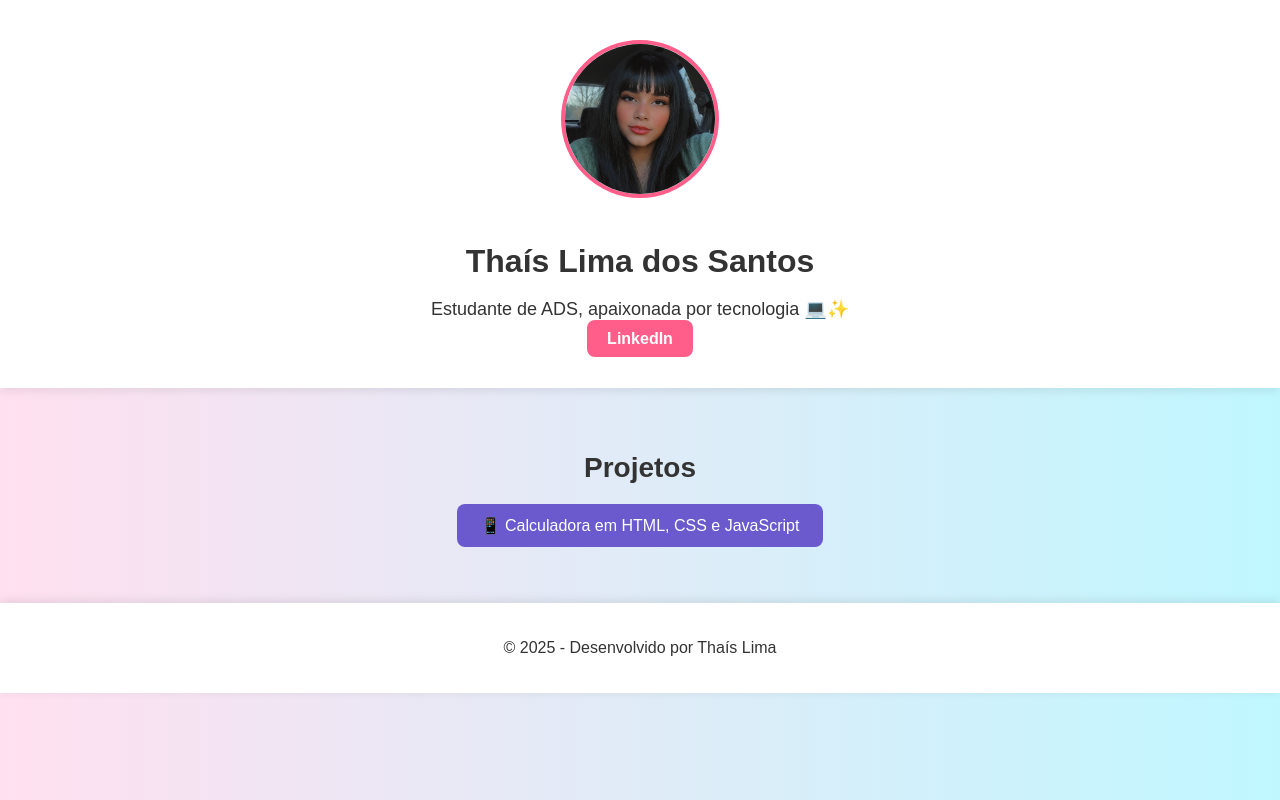
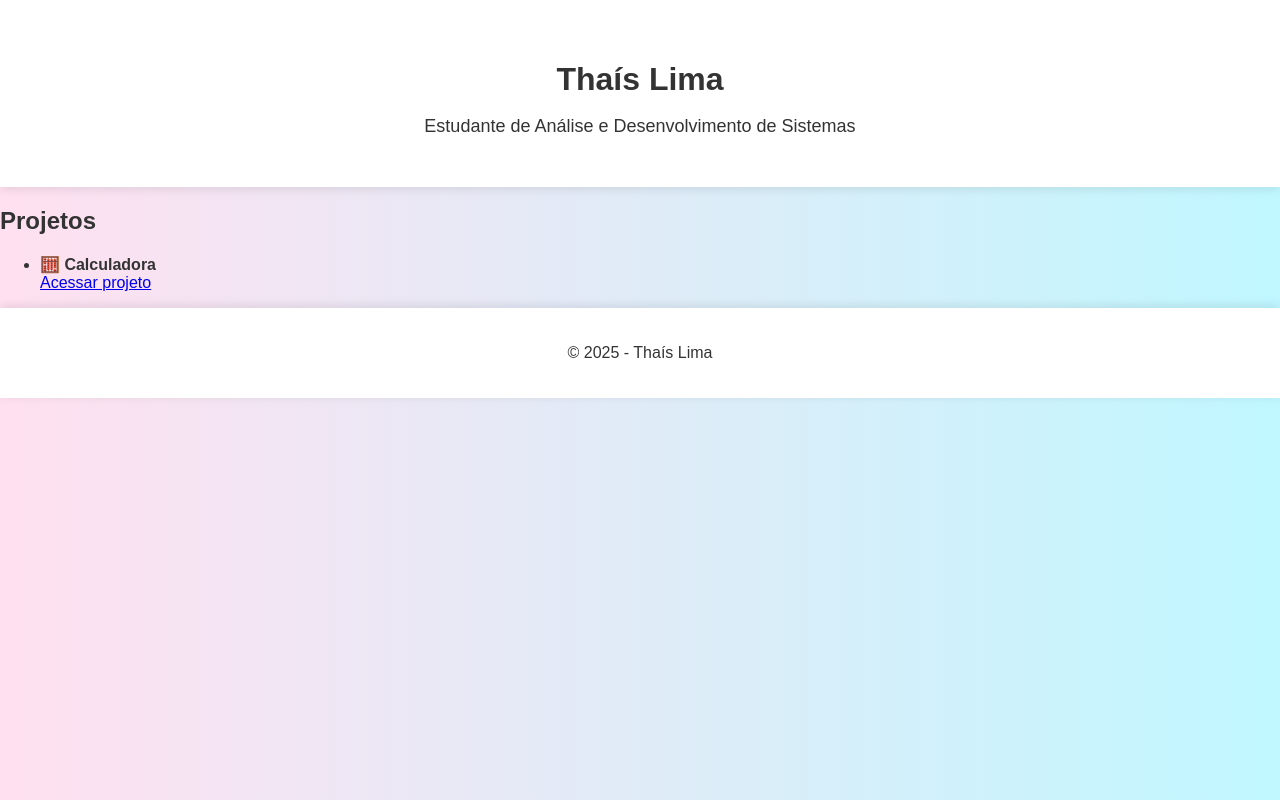
Before and after one commit to Thaislima339/portfolio, a plain HTML site: page index.html in a window 1280 px wide. Drawn offline with Linux system fonts and the light colour scheme.

Commit message:
adicionando link da calculadora

```diff
--- a/index.html
+++ b/index.html
@@ -2,30 +2,34 @@
 <html lang="pt-br">
 <head>
   <meta charset="UTF-8">
-  <title>Thaís Lima - Portfólio</title>
+  <title>Portfólio - Thaís Lima</title>
   <link rel="stylesheet" href="style.css">
 </head>
 <body>
+
   <header>
-    <img src="foto.jpg" alt="Foto de Thaís Lima" class="foto-perfil">
-    <h1>Thaís Lima dos Santos</h1>
-    <p>Estudante de ADS, apaixonada por tecnologia 💻✨</p>
-    <a href="https://www.linkedin.com/in/thais-lima-0a1787210" target="_blank">LinkedIn</a>
+    <h1>Thaís Lima</h1>
+    <p>Estudante de Análise e Desenvolvimento de Sistemas</p>
   </header>
 
-  <section id="projetos">
+  <main>
+    <section>
       <h2>Projetos</h2>
       <ul>
         <li>
-        <a href="https://thaislima.github.io/calculadora" target="_blank">
-          📱 Calculadora em HTML, CSS e JavaScript
+          <strong>🧮 Calculadora</strong><br>
+          <a href="https://thaislima339.github.io/Calculadora/" target="_blank">
+            Acessar projeto
           </a>
         </li>
+        <!-- Aqui você pode adicionar outros projetos futuramente -->
       </ul>
     </section>
+  </main>
 
   <footer>
-    <p>&copy; 2025 - Desenvolvido por Thaís Lima</p>
+    <p>© 2025 - Thaís Lima</p>
   </footer>
+
 </body>
 </html>
```
Lines whose indentation alone changed are shown as unchanged.
